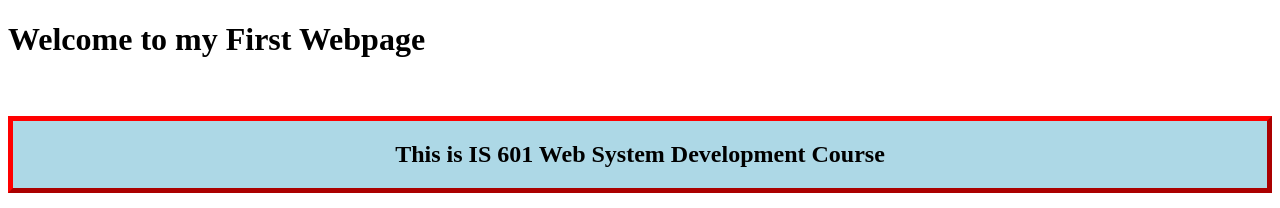
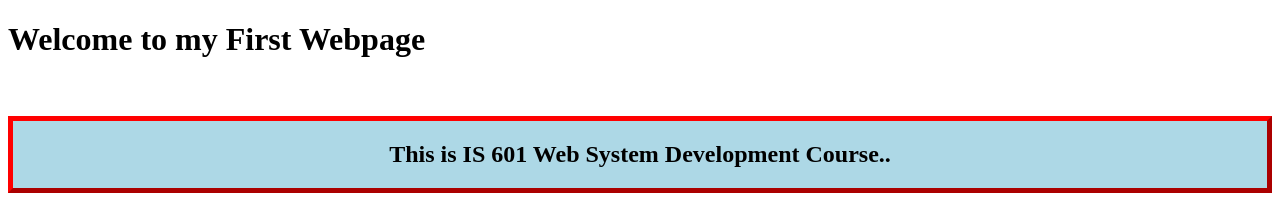
Before and after one commit to jastina10/IS601MyFirstWebsite, a plain HTML site: page index.html in a window 1280 px wide. Shown: the top 208 px of the page. Drawn offline with Linux system fonts and the light colour scheme.

Commit message:
Update index.html

```diff
--- a/index.html
+++ b/index.html
@@ -18,7 +18,7 @@ text-align: center;
 <h1>Welcome to my First Webpage</h1><br><br>
 
 <div class="myDiv">
-  <h2>This is IS 601 Web System Development Course</h2>
+  <h2>This is IS 601 Web System Development Course..</h2>
   <p></p>
 
 </div>
```
